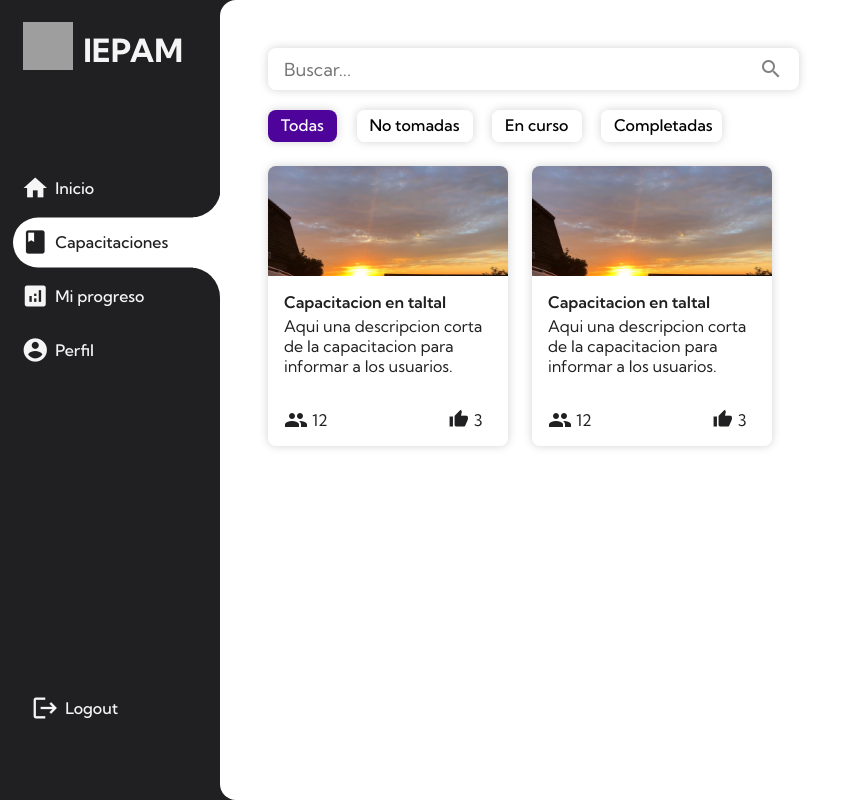
After one commit to pedrofdzl/iepam, a Django app: page /cursos/menu/ in a window 1280 px wide. The commit adds this page. Shown: the whole page, without its empty margins (0-852 px from the left). Run offline with Django 4.2, Linux system fonts and the light colour scheme; grey boxes are pictures that could not be loaded.

Commit message:
Urls and view rearrangemente

```diff
--- a/src/cursos/templates/cursos/course.html
+++ b/src/cursos/templates/cursos/course.html
@@ -9,7 +9,7 @@
 
 {% block body %}
 
-<div id="id-app" style="display: none;">Capacitaciones</div>
+<div id="id-app" style="display: none;">cap</div>
 
 <h1>Hola</h1>
 
--- /dev/null
+++ b/src/cursos/templates/cursos/menu.html
@@ -0,0 +1,87 @@
+{% extends 'base.html' %}
+
+{% block head %}
+
+{% load static %}
+<title>Capacitacion</title>
+
+{% endblock %}
+
+{% block body %}
+
+<div id="id-app" style="display: none;">cap</div>
+
+<div class="container-window">
+    <input class="searchbar" placeholder="Buscar...">
+    <span class="material-icons searchbar-icon">search</span>
+
+    <div class="tag-container">
+        <div class="tags">
+            <ul>
+                <il class="active">
+                    <a>Todas</a>
+                </il>
+                <il>
+                    <a>No tomadas</a>
+                </il>
+                <il>
+                    <a>En curso</a>
+                </il>
+                <il>
+                    <a>Completadas</a>
+                </il>
+            </ul>
+        </div>
+    </div>
+
+    <div class="card-container">
+        <a href="{% url 'cursos:curso' %}">
+            <div class="card">
+                <div class="card-img-container">
+                    <img src="{% static 'img/view.jpg' %}">
+                </div>
+                <div class="card-title">
+                    Capacitacion en taltal
+                </div>
+                <div class="card-content">
+                    Aqui una descripcion corta de la capacitacion para informar a los usuarios.
+                </div>
+                <div style="display: inline-flex">
+                    <div class="card-members">
+                        <span class="material-icons">people</span>
+                        <p>12</p>
+                    </div>
+                    <div class="card-likes">
+                        <span class="material-icons">thumb_up</span>
+                        <p>3</p>
+                    </div>
+                </div>
+            </div>
+        </a>
+        <a href="{% url 'cursos:curso' %}">
+            <div class="card">
+                <div class="card-img-container">
+                    <img src="{% static 'img/view.jpg' %}">
+                </div>
+                <div class="card-title">
+                    Capacitacion en taltal
+                </div>
+                <div class="card-content">
+                    Aqui una descripcion corta de la capacitacion para informar a los usuarios.
+                </div>
+                <div style="display: inline-flex">
+                    <div class="card-members">
+                        <span class="material-icons">people</span>
+                        <p>12</p>
+                    </div>
+                    <div class="card-likes">
+                        <span class="material-icons">thumb_up</span>
+                        <p>3</p>
+                    </div>
+                </div>
+            </div>
+        </a>
+    </div>
+</div>
+
+{% endblock %}
--- a/src/cursos/urls.py
+++ b/src/cursos/urls.py
@@ -3,5 +3,6 @@ from . import views
 
 app_name = "Cursos"
 urlpatterns = [
-    path('capacitacion/', views.course, name='course'),
+    path('menu/', views.menu, name='menu'),
+    path('curso/', views.course, name='curso'),
 ]
--- a/src/cursos/views.py
+++ b/src/cursos/views.py
@@ -3,5 +3,8 @@ from django.http import JsonResponse,HttpResponse
 
 # Create your views here.
 
+def menu(request):
+    return render(request, 'cursos/menu.html')
+
 def course(request):
     return render(request, 'cursos/course.html')
--- a/src/iepam/urls.py
+++ b/src/iepam/urls.py
@@ -22,7 +22,7 @@ from . import views
 urlpatterns = [
     path('admin/', admin.site.urls),
     path('', views.index, name='index'),
-    path('cursos/', include("cursos.urls")),
+    path('cursos/', include(("cursos.urls"), namespace='cursos')),
 ]
 
 urlpatterns += static(settings.STATIC_URL, document_root=settings.STATIC_DIR)
--- a/src/static/css/main.css
+++ b/src/static/css/main.css
@@ -92,7 +92,7 @@
     background-color: rgb(255, 255, 255);
     z-index: -1;
     opacity: 1;
-    transition: all 0.2s ease-in-out;
+    /* transition: all 0.2s ease-in-out; */
 }
 .navbar-items ul .navbar-item-of {
     position: absolute;
@@ -101,7 +101,7 @@
     transform-origin: right;
     background-color: rgb(255, 255, 255);
     z-index: -2;
-    transition: all 0.2s ease-in-out;
+    /* transition: all 0.2s ease-in-out; */
 }
 .navbar-items ul .navbar-item-of::after {
     content: '';
@@ -112,7 +112,7 @@
     height: 60px;
     border-radius: 4rem;
     transform-origin: left;
-    transition: all 0.2s ease-in-out;
+    /* transition: all 0.2s ease-in-out; */
     background-color: #202022;
 }
 .navbar-items ul .navbar-item-of::before {
@@ -124,7 +124,7 @@
     height: 60px;
     border-radius: 4rem;
     transform-origin: left;
-    transition: all 0.2s ease-in-out;
+    /* transition: all 0.2s ease-in-out; */
     background-color: #202022;
 }
 .navbar-items ul il.active a span {
@@ -138,14 +138,14 @@
     width: 80%;
     text-decoration: none;
     margin-bottom: 14px;
-    transition: all 0.3s ease-in-out;
+    /* transition: all 0.3s ease-in-out; */
 }
 .navbar-items ul il a span {
     color: whitesmoke;
     font-size: 28px;
     margin-left: 0px;
     margin-right: 0px;
-    transition: all 0.2s ease-in-out;
+    /* transition: all 0.2s ease-in-out; */
 }
 .navbar-items ul il a p {
     color: whitesmoke;
@@ -153,7 +153,7 @@
     font-weight: 500;
     margin-left: 6px;
     margin-top: 4px;
-    transition: all 0.2s ease-in-out;
+    /* transition: all 0.2s ease-in-out; */
 }
 
 .navbar-items ul il:nth-child(1).active ~ .navbar-item-bg {
@@ -189,7 +189,7 @@
     padding-bottom: 0rem;
     padding-left: 1rem;
     padding-right: 1.5rem;
-    margin-bottom: 2rem;
+    margin-bottom: 0rem;
     margin-left: 0;
     border-radius: 1rem;
     left: -6px;
--- a/src/static/js/nav.js
+++ b/src/static/js/nav.js
@@ -5,77 +5,18 @@ $(document).ready(function(){
 const list = document.querySelectorAll('.list');
 const windows = document.querySelectorAll('.container-window');
 
-if(document.getElementById('id-app').textContent == 'main'){
-    var url_string = window.location.href;
-    var url = new URL(url_string);
-    var activeWindow = url.searchParams.get("select");
-    var lastSelect = 'Inicio';
-
-    if(activeWindow == 1){
-        lastSelect = 'Inicio';
-        setWindow('Inicio');
-    }
-    if(activeWindow == 2){
-        lastSelect = 'Capacitaciones';
-        setWindow('Capacitaciones');
-    }
-    if(activeWindow == 3){
-        lastSelect = 'Progreso';
-        setWindow('Progreso');
-    }
-    if(activeWindow == 4){
-        lastSelect = 'Perfil';
-        setWindow('Perfil');
-    }
-
+if(document.getElementById('id-app').textContent == 'cap'){
     list.forEach((item) =>
     item.classList.remove('active'));
-    document.getElementById(lastSelect).classList.add('active');
-}else{
-    document.getElementById('navbar-item-01').style.transition = 'none';
-    document.getElementById('navbar-item-02').style.transition = 'none';
-
-    list.forEach((item) =>
-    item.classList.remove('active'));
-    document.getElementById(document.getElementById('id-app').textContent).classList.add('active');
-
-    document.getElementById('InicioA').setAttribute('href', '/?select=1');
-    document.getElementById('CapacitacionesA').setAttribute('href', '/?select=2');
-    document.getElementById('ProgresoA').setAttribute('href', '/?select=3');
-    document.getElementById('PerfilA').setAttribute('href', '/?select=4');
+    document.getElementById('Capacitaciones').classList.add('active');
 }
 
-function setWindow(window) {
-    windows.forEach((item) => item.style.display = 'none');
-    if (window == 'Inicio') {
-        document.getElementById('01').style.display = 'block';
-    }
-    if (window == 'Capacitaciones') {
-        document.getElementById('02').style.display = 'block';
-    }
-    if (window == 'Progreso') {
-        document.getElementById('03').style.display = 'block';
-    }
-    if (window == 'Perfil') {
-        document.getElementById('04').style.display = 'block';
-    }
-}
+// function activeLink() {
+//     list.forEach((item) =>
+//     item.classList.remove('active'));
+//     this.classList.add('active');
+//     document.title = this.id;
+// }
 
-function activeLink() {
-    list.forEach((item) =>
-    item.classList.remove('active'));
-    this.classList.add('active');
-    setWindow(this.id);
-    document.title = this.id;
-}
-
-list.forEach((item) =>
-    item.addEventListener('click', activeLink));
-
-function setActiveLink(hey) {
-    list.forEach((item) =>
-    item.classList.remove('active'));
-    hey.classList.add('active');
-    setWindow(hey.id);
-    document.title = hey.id;
-}
+// list.forEach((item) =>
+//     item.addEventListener('click', activeLink));
--- a/src/templates/base.html
+++ b/src/templates/base.html
@@ -34,10 +34,10 @@
             <div class="navbar-items">
                 <ul>
                     <il id="Inicio" class="list active">
-                        <a id="InicioA" href="#"><span class="material-icons">home</span><p>Inicio</p></a>
+                        <a id="InicioA" href="{% url 'index' %}"><span class="material-icons">home</span><p>Inicio</p></a>
                     </il>
                     <il id="Capacitaciones" class="list">
-                        <a id="CapacitacionesA" href="#"><span class="material-icons">class</span><p>Capacitaciones</p></a>
+                        <a id="CapacitacionesA" href="{% url 'cursos:menu' %}"><span class="material-icons">class</span><p>Capacitaciones</p></a>
                     </il>
                     <il id="Progreso" class="list">
                         <a id="ProgresoA" href="#"><span class="material-icons">analytics</span><p>Mi progreso</p></a>
```
Also changed, not shown: src/templates/index.html (+1 -78 lines).
